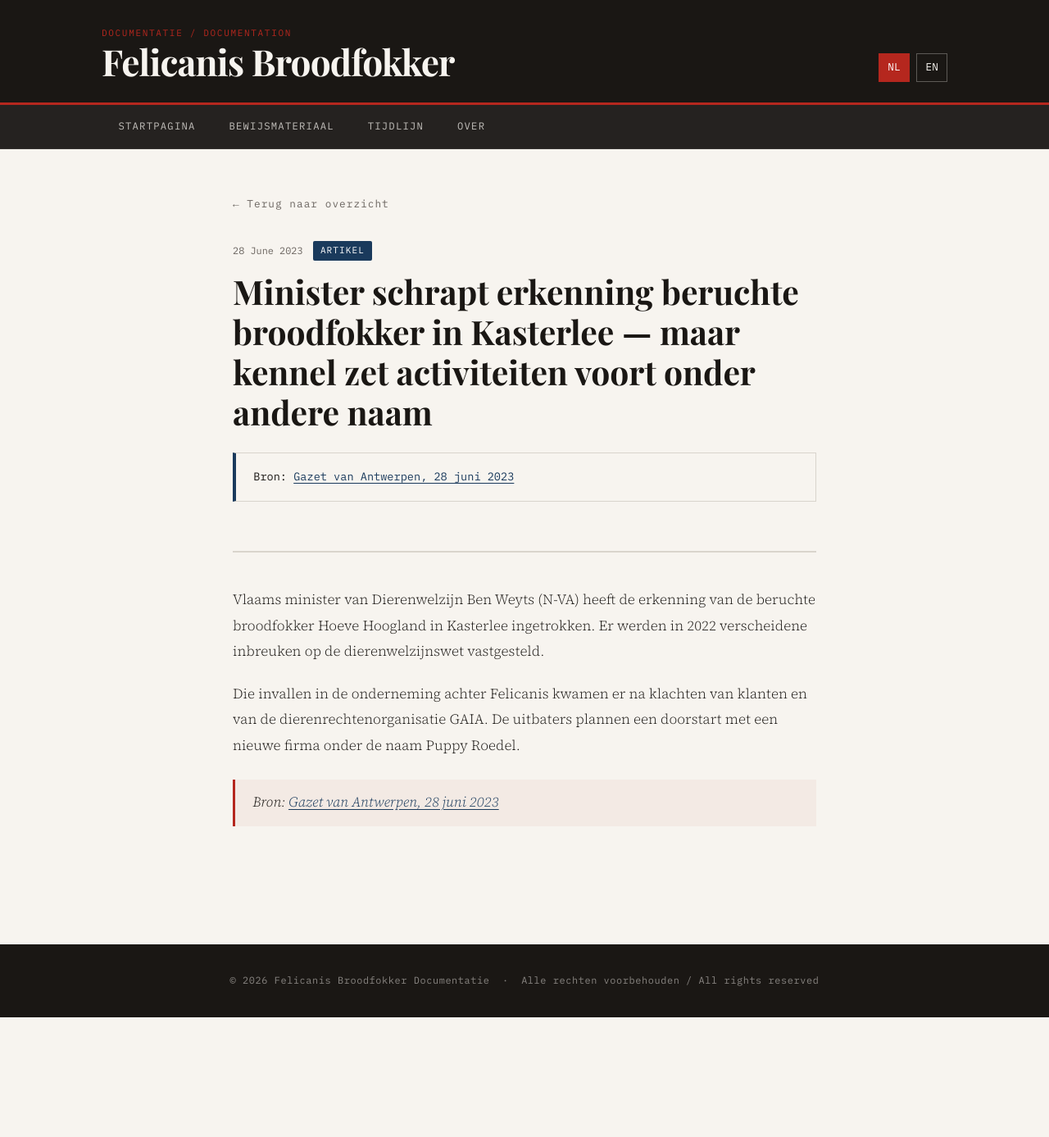
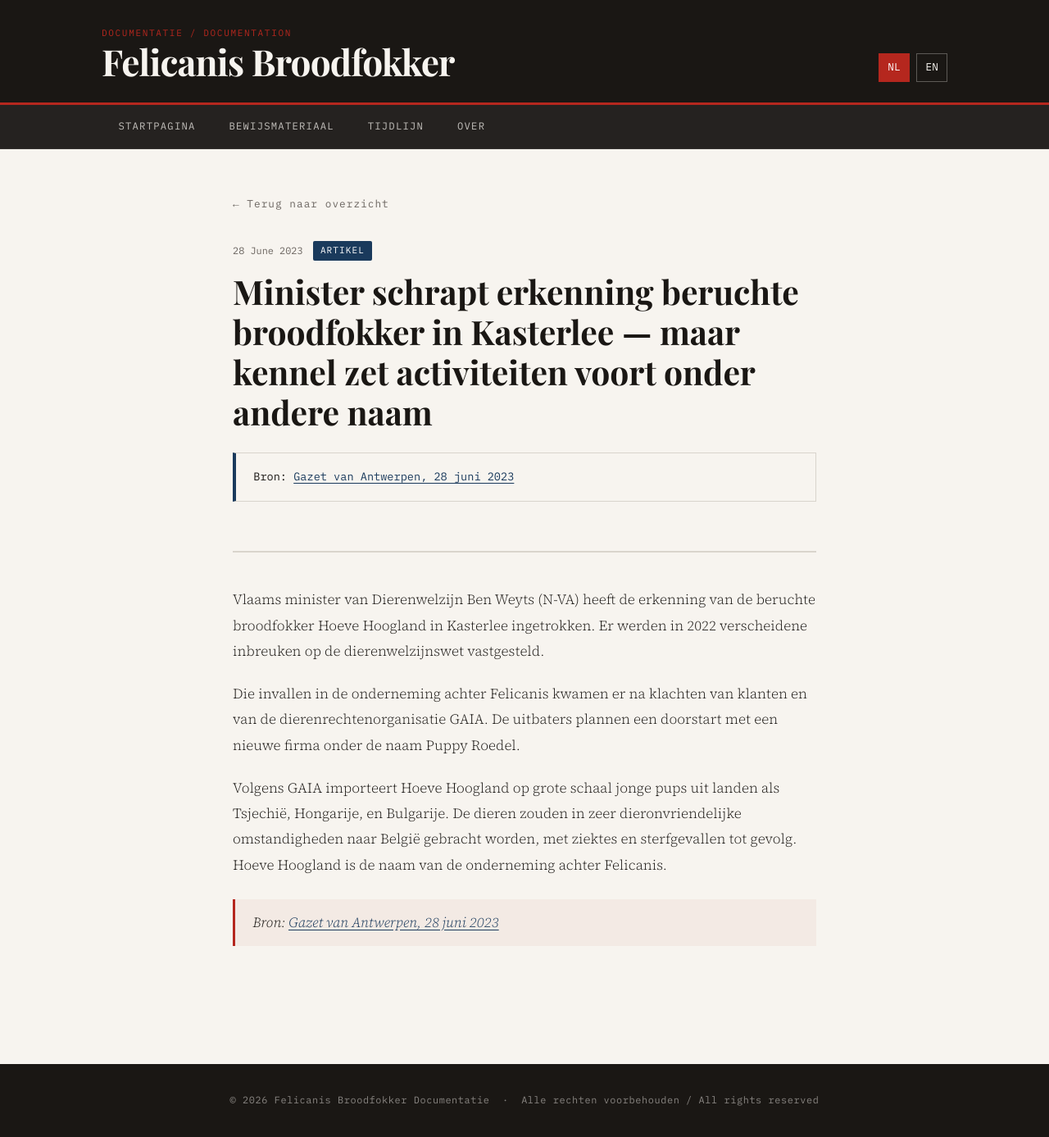
Before and after one commit to quintenluyten2/fokker_site, a Jekyll site: the page built from nl/_posts/2023-06-28-minister-schrapt-erkenning.md, in a window 1280 px wide. Shown: the whole page at 82% size. Built offline with Jekyll 4.4.1, drawn with Linux system fonts in a browser that asks for light colours; some web fonts are replaced; before the commit the page ends 1241 px from its top, so only the background shows below that.

Commit message:
Add GAIA paragraph to 2023 article
Co-Authored-By: Claude Sonnet 4.6 <noreply@anthropic.com>

```diff
--- a/nl/_posts/2023-06-28-minister-schrapt-erkenning.md
+++ b/nl/_posts/2023-06-28-minister-schrapt-erkenning.md
@@ -10,4 +10,6 @@ Vlaams minister van Dierenwelzijn Ben Weyts (N-VA) heeft de erkenning van de ber
 
 Die invallen in de onderneming achter Felicanis kwamen er na klachten van klanten en van de dierenrechtenorganisatie GAIA. De uitbaters plannen een doorstart met een nieuwe firma onder de naam Puppy Roedel.
 
+Volgens GAIA importeert Hoeve Hoogland op grote schaal jonge pups uit landen als Tsjechië, Hongarije, en Bulgarije. De dieren zouden in zeer dieronvriendelijke omstandigheden naar België gebracht worden, met ziektes en sterfgevallen tot gevolg. Hoeve Hoogland is de naam van de onderneming achter Felicanis.
+
 > Bron: [Gazet van Antwerpen, 28 juni 2023](https://www.gva.be/video-zebra/minister-schrapt-erkenning-beruchte-broodfokker-in-kasterlee-maar-kennel-zet-activiteiten-voort-onder-andere-naam/35937160.html)
```
